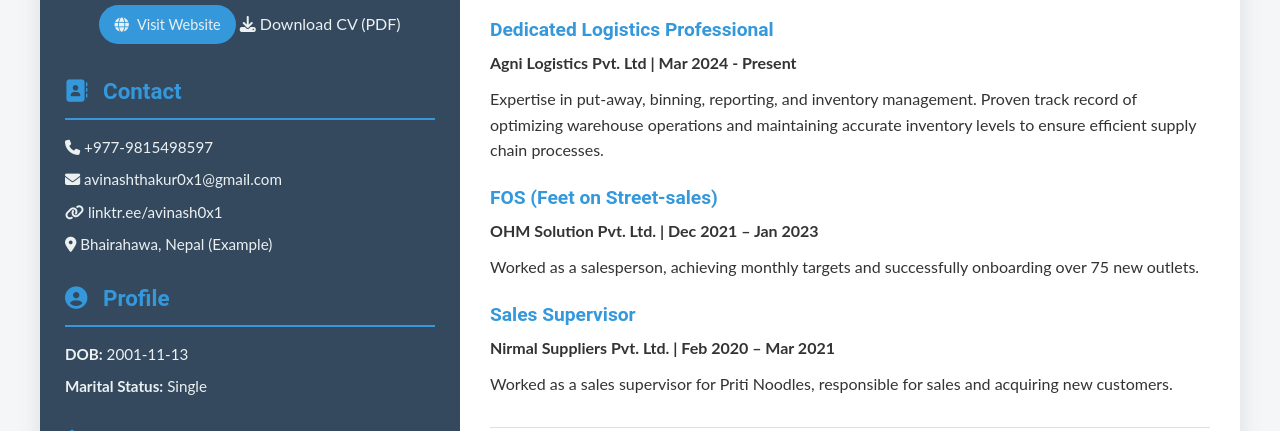
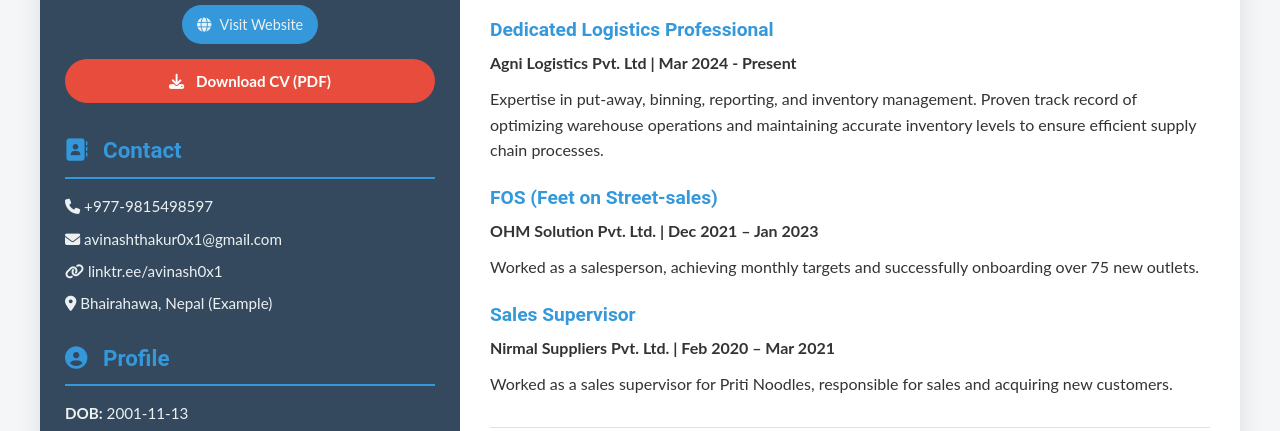
Before and after one commit to Avinash0x1/cv.temp, a plain HTML site: page index.html in a window 1280 px wide. Shown: the part 335-766 px from the top of the page. Drawn offline with Linux system fonts and the light colour scheme.

Commit message:
Update style.css

```diff
--- a/style.css
+++ b/style.css
@@ -32,7 +32,38 @@ body.dark-mode {
   padding: 0;
   box-sizing: border-box;
 }
+.download-cv-link {
+    display: block; /* Make it take full width in its container if desired */
+    margin-top: 15px; /* Add some space above it */
+    background-color: var(--accent-color); /* Use your accent color */
+    color: white !important; /* Ensure text is white */
+    padding: 10px 18px;
+    border-radius: 25px; /* Pill shape */
+    text-decoration: none;
+    font-size: 0.95em;
+    font-weight: bold;
+    text-align: center;
+    transition: background-color 0.3s, transform 0.2s;
+    border: none; /* If you want it to look more like a button */
+    cursor: pointer;
+}
 
+.download-cv-link:hover {
+    background-color: #c0392b; /* A darker shade of the accent color */
+    color: white !important;
+    text-decoration: none;
+    transform: translateY(-2px); /* Slight lift on hover */
+    box-shadow: 0 4px 8px rgba(0,0,0,0.15);
+}
+
+.download-cv-link i {
+    margin-right: 8px;
+}
+
+/* Adjustments for when it's inside the sidebar profile section */
+.sidebar .profile-section .download-cv-link {
+    /* You might not need specific overrides if the general styles work well */
+}
 body {
   font-family: var(--font-secondary);
   line-height: 1.6;
```
